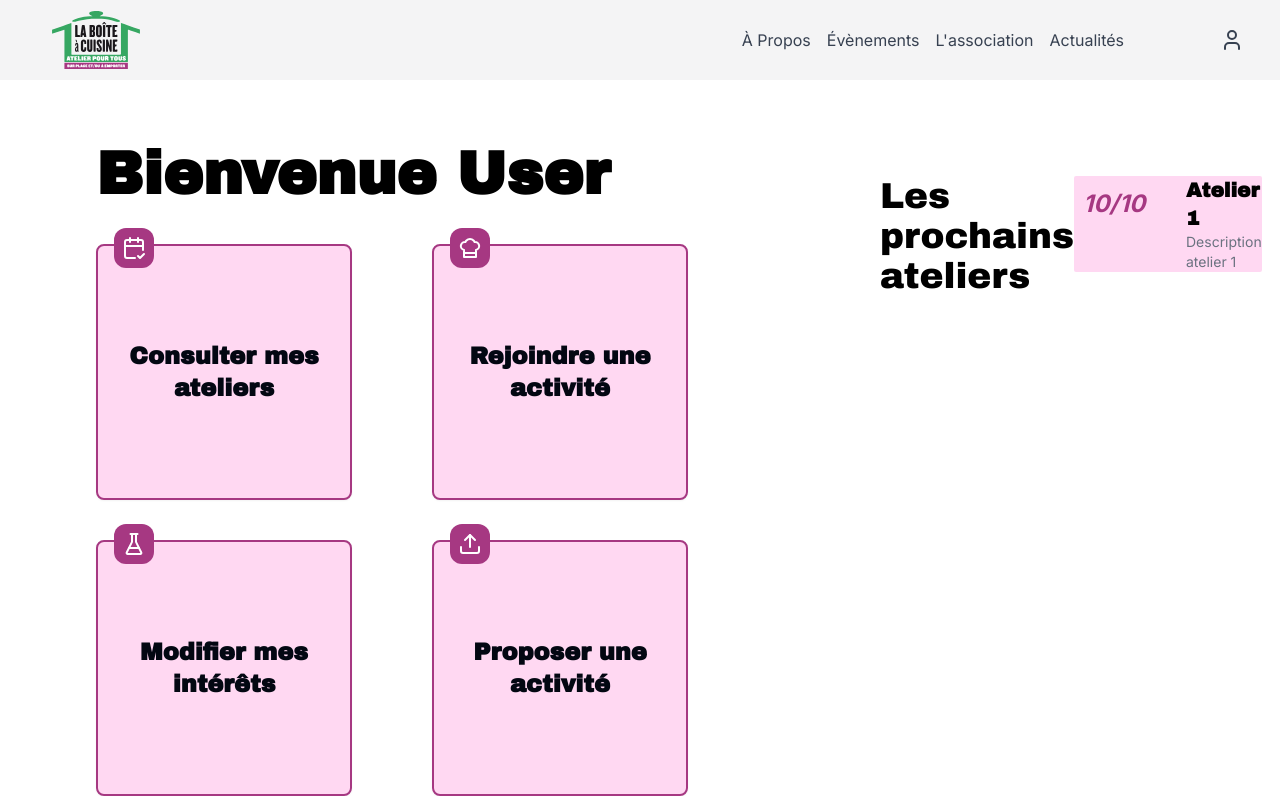
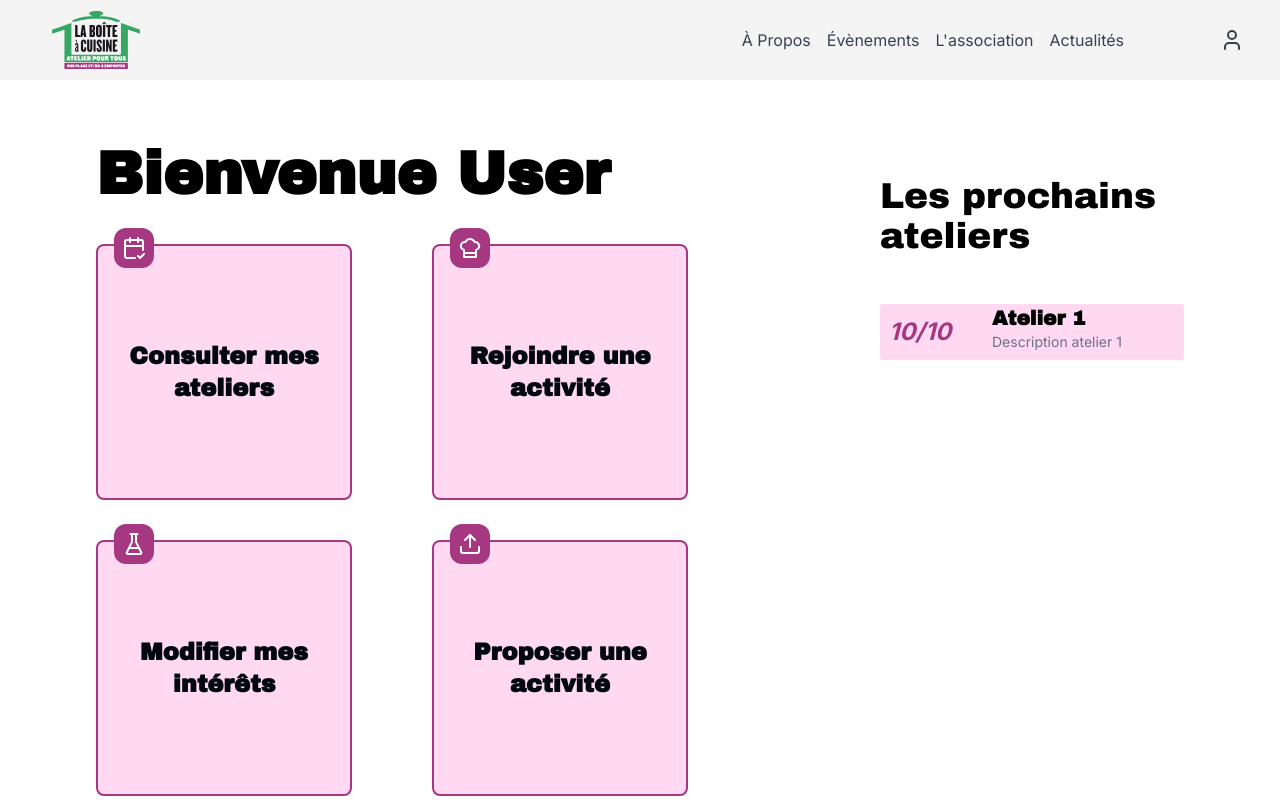
Before and after one commit to gonskii/crazycharlyday, a Next.js app: page /dashboard in a window 1280 px wide. Built offline with nearby package versions, Linux system fonts and the light colour scheme.

Commit message:
fix(dashboard): flexcol

```diff
--- a/src/app/(main)/(user)/dashboard/_components/next-activities.tsx
+++ b/src/app/(main)/(user)/dashboard/_components/next-activities.tsx
@@ -12,7 +12,7 @@ const draftAteliers = {
 }
 const NextActivities = () => {
     return (
-        <div className="flex col p-24 gap-y-12">
+        <div className="flex flex-col p-24 gap-y-12">
           <h2 className="font-archivoBlack text-4xl"> Les prochains ateliers</h2>
           <AtelierPreview
             date={draftAteliers.a.date}
```
